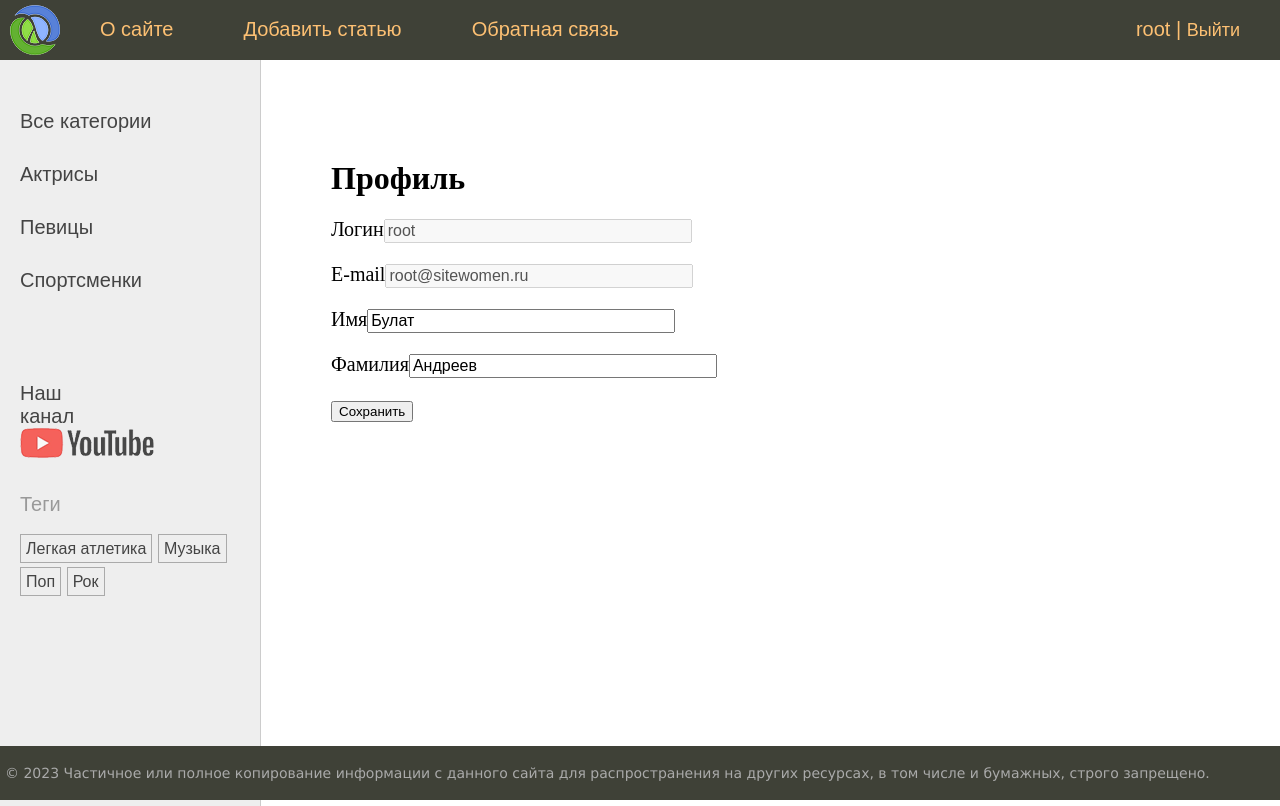
After one commit to wisekey/sitewomen-django, a Django app: page /users/profile/ in a window 1280 px wide. The commit adds this page. Run offline with Django 5.2, Linux system fonts and the light colour scheme; a user stored in the database is signed in; data comes from the database, SQL or seed files in the repository; both versions use the stored data as it was after the commit.

Commit message:
add feature profile checking

```diff
--- a/sitewomen/sitewomen/settings.py
+++ b/sitewomen/sitewomen/settings.py
@@ -107,6 +107,6 @@ LOGOUT_REDIRECT_URL = "home"
 LOGIN_URL = "users:login"
 
 AUTHENTICATION_BACKENDS = [
-    'django.contrib.auth.backends.ModelBackend',
+    "django.contrib.auth.backends.ModelBackend",
     "users.authentication.EmailAuthBackend",
 ]
--- a/sitewomen/templates/base.html
+++ b/sitewomen/templates/base.html
@@ -1,5 +1,4 @@
-{% load static %}
-{% load women_tags %}
+{% load static %} {% load women_tags %}
 
 <!DOCTYPE html>
 <html>
@@ -22,7 +21,7 @@
     <table class="table-page" border="0" cellpadding="0" cellspacing="0">
       <tr>
         <td valign="top">
-          {% block  mainmenu %}
+          {% block mainmenu %}
           <div class="header">
             <ul id="mainmenu" class="mainmenu">
               <li class="logo">
@@ -33,18 +32,34 @@
               <li>
                 <a href="{% url m.urlpath %}">{{m.title}}</a>
               </li>
-              {% endfor %}
-              {% if user.is_authenticated %}
-                <li class="last"> {{ user.username }} |
-                  <form action="{% url 'users:logout' %}" method="post" style="display:inline">
-                    {% csrf_token %}
-                    <button style="background:none;font-size:18px;border:none;padding:0;color:#fdc073;cursor:pointer;">
-                      Выйти
-                    </button>
-                  </form>
-                </li>
+              {% endfor %} {% if user.is_authenticated %}
+              <li class="last">
+                <a href="{% url 'users:profile' %}">{{ user.username }}</a> |
+                <form
+                  action="{% url 'users:logout' %}"
+                  method="post"
+                  style="display: inline"
+                >
+                  {% csrf_token %}
+                  <button
+                    style="
+                      background: none;
+                      font-size: 18px;
+                      border: none;
+                      padding: 0;
+                      color: #fdc073;
+                      cursor: pointer;
+                    "
+                  >
+                    Выйти
+                  </button>
+                </form>
+              </li>
               {% else %}
-              <li class="last"><a href="{% url 'users:login' %}">Войти</a> | <a href="{% url 'users:register' %}">Регистрация</a></li>
+              <li class="last">
+                <a href="{% url 'users:login' %}">Войти</a> |
+                <a href="{% url 'users:register' %}">Регистрация</a>
+              </li>
               {% endif %}
             </ul>
             <div class="clear"></div>
@@ -65,8 +80,7 @@
                   <li class="selected">Все категории</li>
                   {% else %}
                   <li><a href="{% url 'home' %}">Все категории</a></li>
-                  {% endif %}
-                  {% show_categories cat_selected%}
+                  {% endif %} {% show_categories cat_selected%}
                   <li class="share">
                     <p>Наш канал</p>
                     <a
@@ -89,8 +103,7 @@
                   {% block content %} {% endblock %}
                 </div>
                 <!-- Конец блока контента -->
-              {% block navigation %}
-              {% endblock %}
+                {% block navigation %} {% endblock %}
               </td>
             </tr>
           </table>
--- a/sitewomen/users/forms.py
+++ b/sitewomen/users/forms.py
@@ -68,3 +68,45 @@ class RegisterUserForm(UserCreationForm):
         if get_user_model().objects.filter(email=email).exists():
             raise ValidationError("Почта уже существует")
         return email
+
+
+class ProfileUserForm(forms.ModelForm):
+    username = forms.CharField(
+        disabled=True,
+        label="Логин",
+        widget=forms.TextInput(
+            attrs={
+                "class": "form-input"
+            }
+        )
+    )
+
+    email = forms.EmailField(
+        disabled=True,
+        label="E-mail",
+        widget=forms.EmailInput(
+            attrs={
+                "class": "form-input"
+            }
+        )
+    )
+
+    class Meta:
+        model = get_user_model()
+        fields = ["username", "email", "first_name", "last_name"]
+        labels = {
+            "first_name": "Имя",
+            "last_name": "Фамилия",
+        }
+        widgets = {
+            "first_name": forms.TextInput(
+                attrs={
+                    "class": "form-input"
+                }
+            ),
+            "last_name": forms.TextInput(
+                attrs={
+                    "class": "form-input"
+                }
+            )
+        }
--- a/sitewomen/users/templates/users/login.html
+++ b/sitewomen/users/templates/users/login.html
@@ -7,7 +7,7 @@
   <div class="form-error">{{ form.non_field_errors }}</div>
   {% for f in form %}
   <p>
-    <label class="form-label" for="{{ f.id_for_label }}"> {{ f.label }} </label
+        <label class="form-label" for="{{ f.id_for_label }}"> {{ f.label }} </label
     >{{ f }}
   </p>
   <div class="form-error">{{ f.errors }}</div>
--- /dev/null
+++ b/sitewomen/users/templates/users/profile.html
@@ -0,0 +1,17 @@
+{% extends "base.html" %}
+
+{% block content %}
+<h1>Профиль</h1>
+
+<form method="post">
+    {% csrf_token %}
+    <div class="form-error">{{ form.non_field_errors}}</div>
+    {% for f in form %}
+    <p><label for="form-label" for="{{ form.is_for_label }}">{{ f.label }}</label>{{ f }}</p>
+    <div class="form-error">{{ f.errors }}</div>
+    {% endfor %}
+
+    <p><button type="submit">Сохранить</button></p>
+</form>
+
+{% endblock content %}
--- a/sitewomen/users/urls.py
+++ b/sitewomen/users/urls.py
@@ -7,4 +7,5 @@ urlpatterns = [
     path("login/", views.LoginUser.as_view(), name="login"),
     path("logout/", views.LogoutView.as_view(), name="logout"),
     path("register/", views.RegisterUser.as_view(), name="register"),
+    path("profile/", views.ProfileUser.as_view(), name="profile")
 ]
--- a/sitewomen/users/views.py
+++ b/sitewomen/users/views.py
@@ -1,7 +1,10 @@
-from .forms import LoginUserForm, RegisterUserForm
+from .forms import LoginUserForm, RegisterUserForm, ProfileUserForm
 from django.contrib.auth.views import LoginView, LogoutView
 from django.urls import reverse_lazy
 from django.views.generic import CreateView
+from django.views.generic.edit import UpdateView
+from django.contrib.auth.mixins import LoginRequiredMixin
+from django.contrib.auth import get_user_model
 
 
 class LoginUser(LoginView):
@@ -17,3 +20,18 @@ class RegisterUser(CreateView):
         "tutle": "Регистрация"
     }
     success_url = reverse_lazy("users:login")
+
+
+class ProfileUser(LoginRequiredMixin, UpdateView):
+    model = get_user_model()
+    form_class = ProfileUserForm
+    template_name = "users/profile.html"
+    extra_context = {
+        "title": "Профиль пользователя"
+    }
+
+    def get_success_url(self):
+        return reverse_lazy("users:profile")
+
+    def get_object(self, queryset = None):
+        return self.request.user
```
Also changed, not shown: sitewomen/users/authentication.py (added, +21 -0 lines), sitewomen/db.sqlite3.
